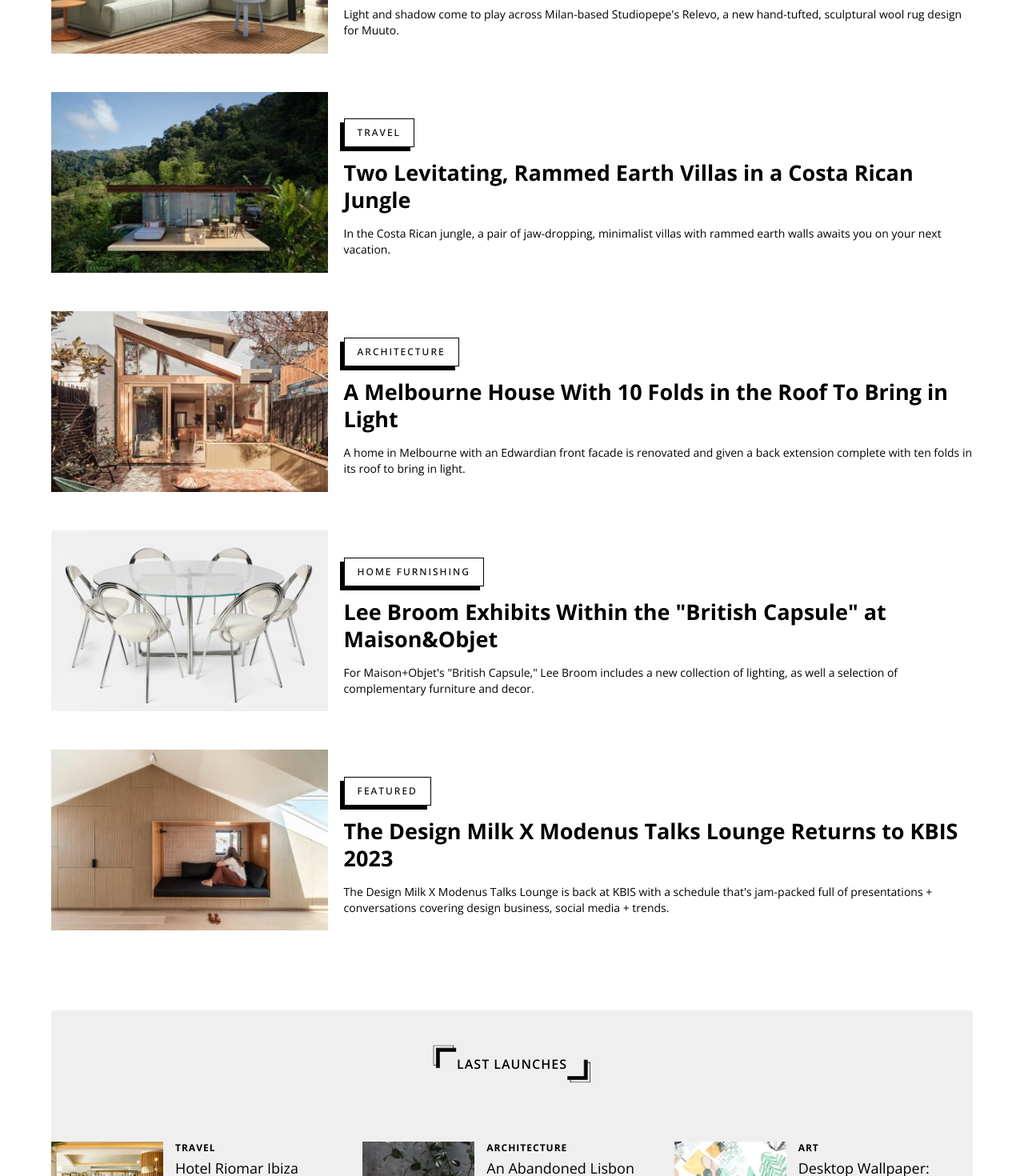
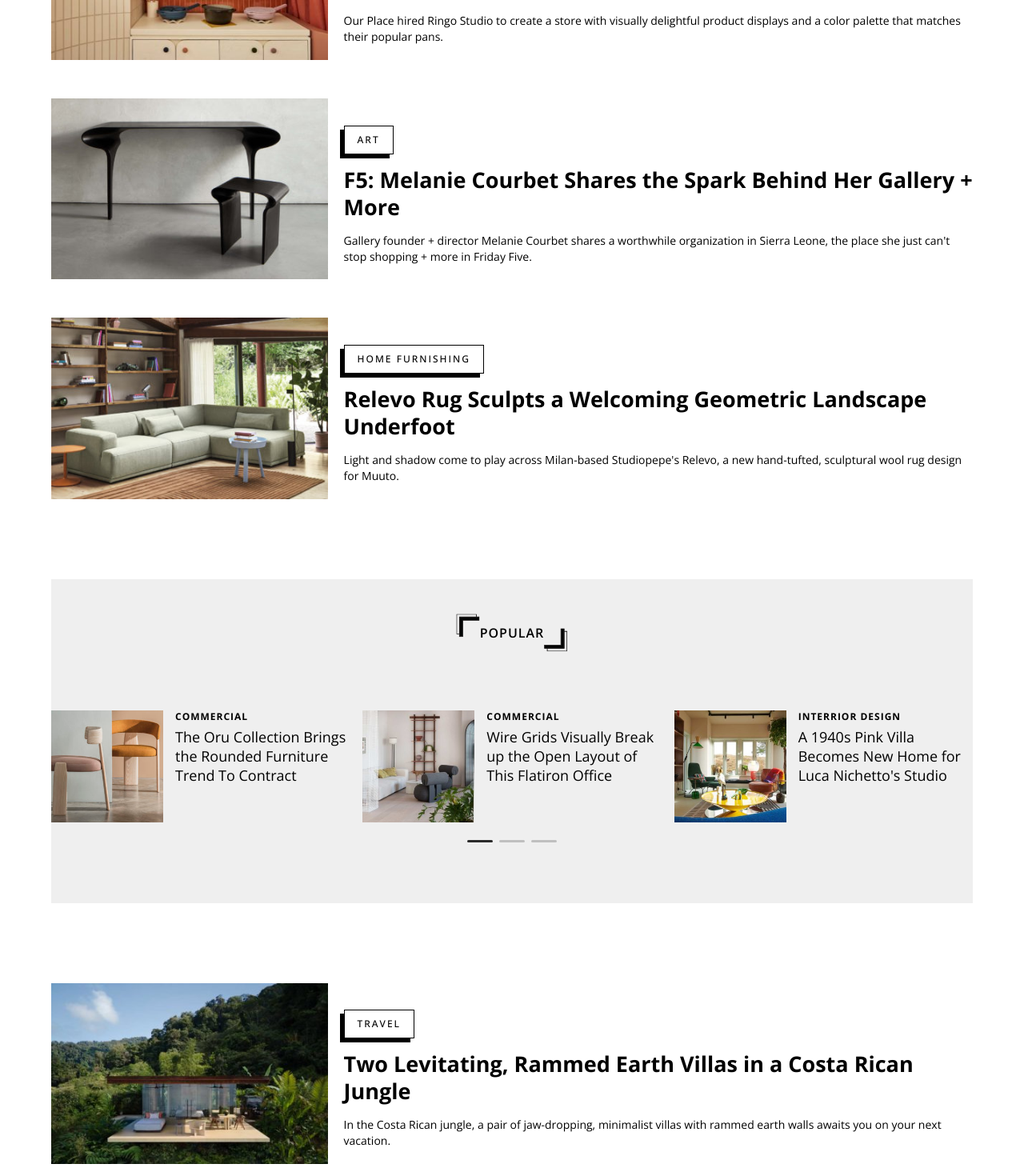
Before and after one commit to tetiana-kozak/design-blog, a React (Create React App) app: page / in a window 1280 px wide. Shown: the part 3051-4521 px from the top of the page at 80% size. Built offline with nearby package versions, Linux system fonts and the light colour scheme.

Commit message:
feat: show main articles by 4 on a page

```diff
--- a/src/pages/Home/Home.tsx
+++ b/src/pages/Home/Home.tsx
@@ -17,17 +17,19 @@ const Home = (props: Props) => {
   )
   const regularArray = articlesArray.filter((article) => article.heading === '')
 
-  console.log('featuredArray', featuredArray)
+  console.log('regularArray', regularArray)
 
   return (
     <div className="home-page">
       <FeaturedArticles categoryArray={featuredArray} />
-      <MainArticles categoryArray={regularArray} />
+      <MainArticles categoryArray={regularArray.slice(0, 4)} />
       <SliderSection
         categoryArray={lastLaunchesArray}
         sectionTitle="Last Launches"
       />
+      <MainArticles categoryArray={regularArray.slice(4, 8)} />
       <SliderSection categoryArray={popularArray} sectionTitle="Popular" />
+      <MainArticles categoryArray={regularArray.slice(8)} />
     </div>
   )
 }
```
